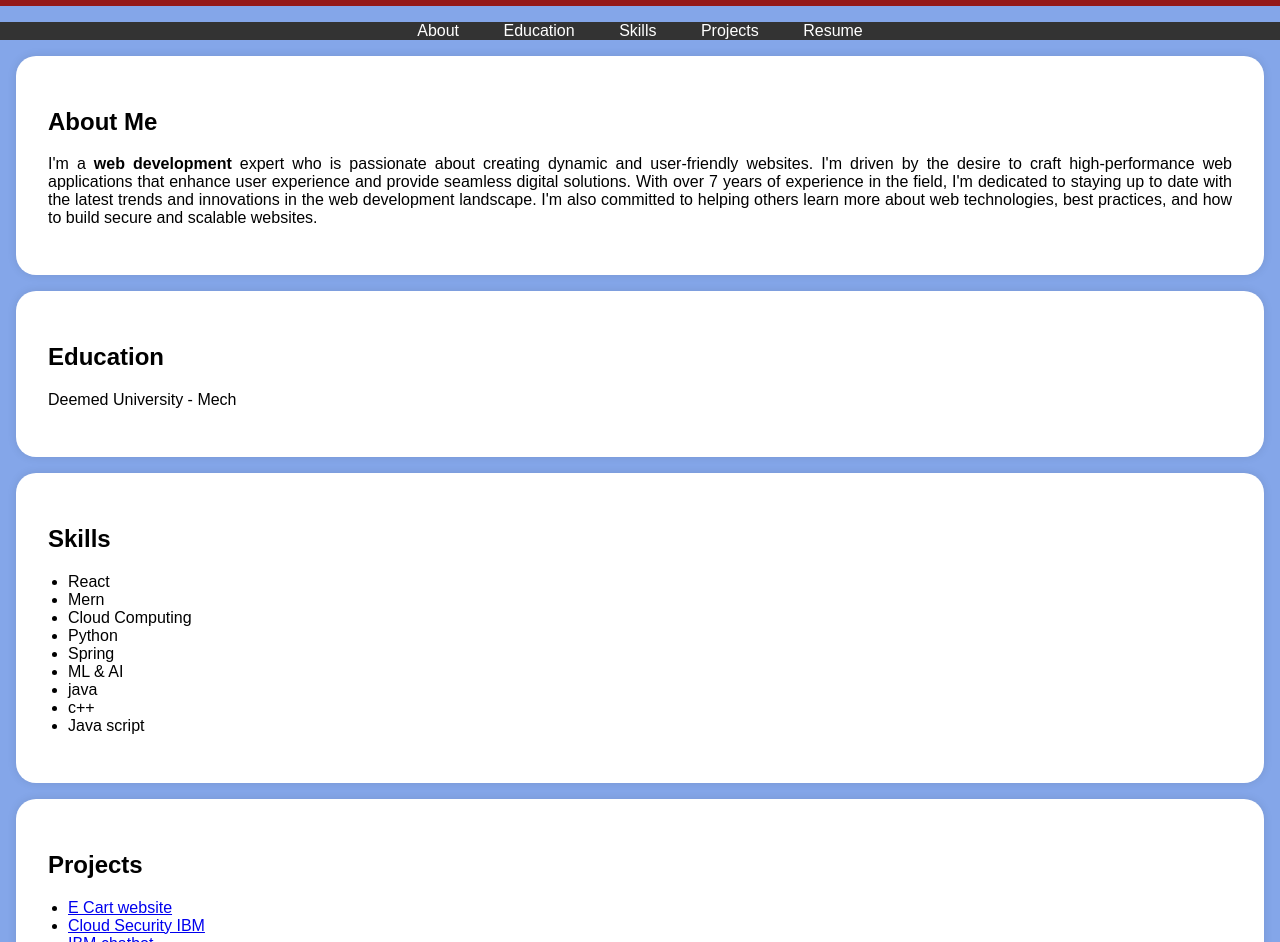
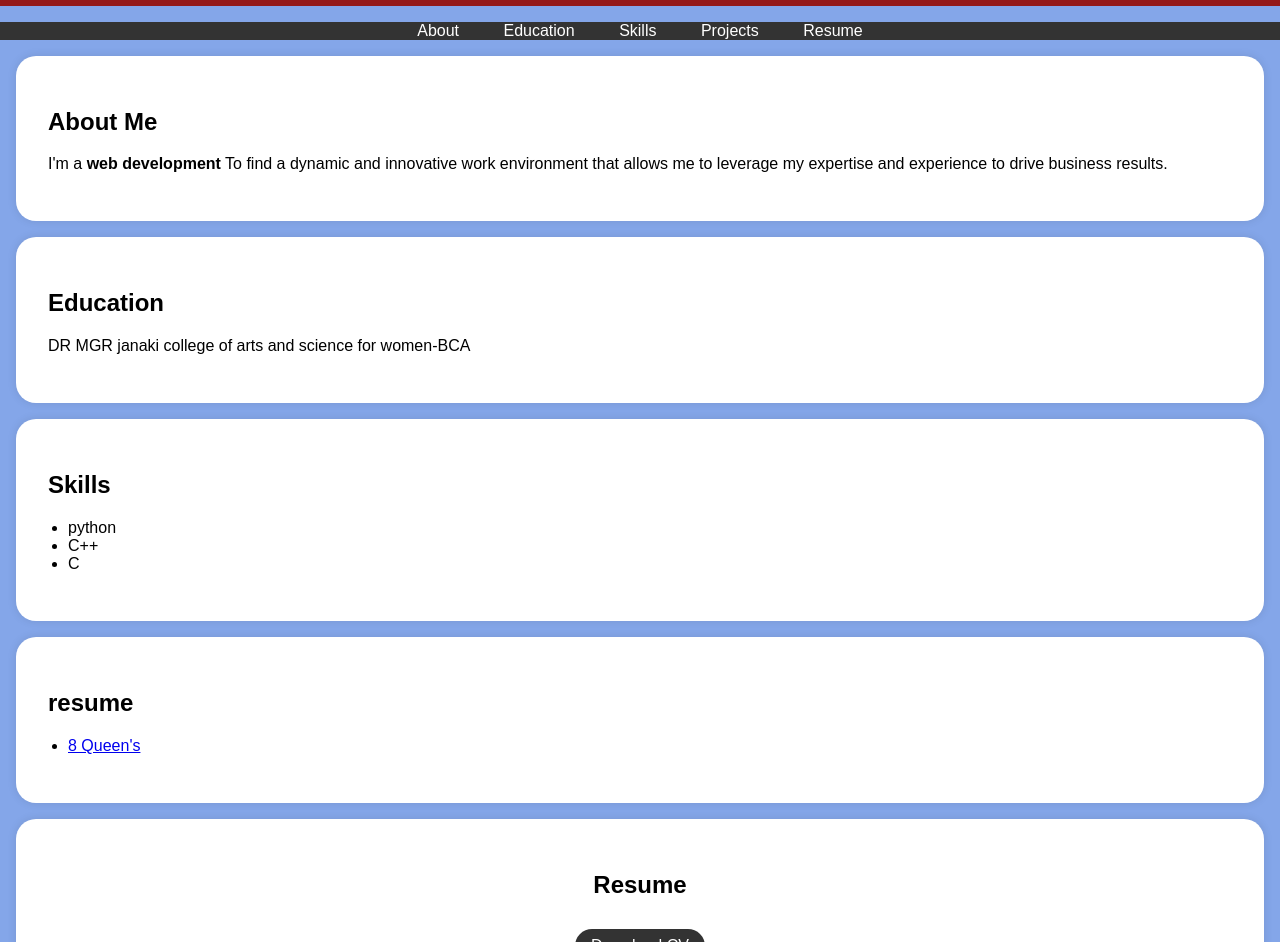
Before and after one commit to saranya20052006/Saranya-s, a plain HTML site: page index.html in a window 1280 px wide. Shown: the part 191-1133 px from the top of the page. Drawn offline with Linux system fonts and the light colour scheme.

Commit message:
Update index.html

```diff
--- a/index.html
+++ b/index.html
@@ -95,9 +95,9 @@
     <header>
         <div class="header-content">
             <!-- Add your profile picture here -->
-            <img src="passport photo.jpg" alt="Your Profile Picture" class="profile-picture">
-            <h1>Pranesh S</h1>
-            <p>Am Mechanical Engineer</p>
+            <img src="photo.jpg" alt="Your Profile Picture" class="profile-picture">
+            <h1>saranya S</h1>
+            <p>Bachelor of computer application</p></p>
         </div>
     </header>
 
@@ -115,12 +115,7 @@
     <section id="about">
         <div class="section-content">
             <h2>About Me</h2>
-            <p>I'm a <b>web development</b> expert who is passionate about creating dynamic and user-friendly websites.
-                I'm driven by the desire to craft high-performance web applications that enhance user experience and provide
-                 seamless digital solutions. With over 7 years of experience in the field, I'm dedicated to staying up to date
-                 with the latest trends and innovations in the
-                 web development landscape. I'm also committed to helping others learn more about web technologies,
-                 best practices, and how to build secure and scalable websites.</p>
+            <p>I'm a <b>web development</b> To find a dynamic and innovative work environment that allows me to leverage my expertise and experience to drive business results.</p>
 
         </div>
     </section>
@@ -128,7 +123,7 @@
     <section id="education">
         <div class="section-content">
             <h2>Education</h2>
-            <p>Deemed University  - Mech</p>
+            <p>DR MGR janaki college of arts and science for women-BCA</p>
 
 
         </div>
@@ -138,27 +133,20 @@
         <div class="section-content">
             <h2>Skills</h2>
             <ul>
-                <li>React</li>
-                <li>Mern</li>
-                <li>Cloud Computing</li>
-                <li>Python</li>
-                <li>Spring</li>
-                <li>ML & AI</li>
-                <li>java</li>
-                <li>c++</li>
-                <li>Java script</li>
+                <li>python</li>
+                <li>C++</li>
+                <li>C</li>
+
             </ul>
         </div>
     </section>
 
-    <section id="projects">
+    <section id="resume">
         <div class="section-content">
-            <h2>Projects</h2>
+            <h2>resume</h2>
             <ul>
-                <li><a href="#">E Cart website</a></li>
-                <li><a href="#">Cloud Security IBM</a></li>
-                <li><a href="#">IBM chatbot</a></li>
-                <li><a href="#">College Portal</a></li>
+                <li><a href="#">8 Queen's</a></li>
+
                 <!-- Add more project links here -->
             </ul>
         </div>
@@ -169,14 +157,14 @@
         <div class="section-content">
             <center>
             <h2>Resume</h2>
-            <a href="file.pdf" target="_blank" class="download-button">Download CV</a>
+            <a href="Saranya resume.pdf" target="_blank" class="download-button">Download CV</a>
         </center>
         </div>
 
     </section>
 
     <footer>
-        <p>&copy; 2025 Pranesh S</p>
+        <p>&copy; 2025 saranya s</p>
     </footer>
 
     <script>
```
